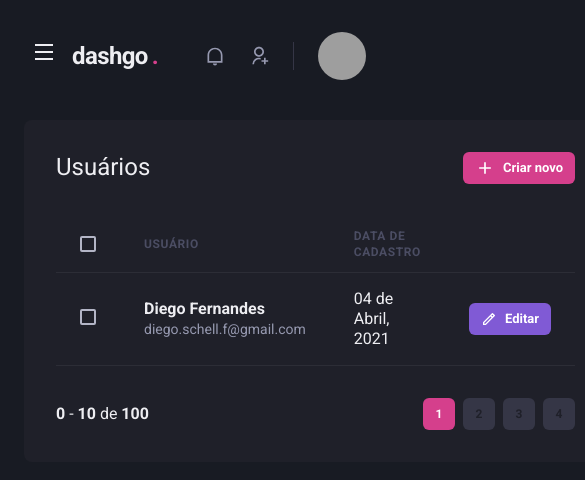
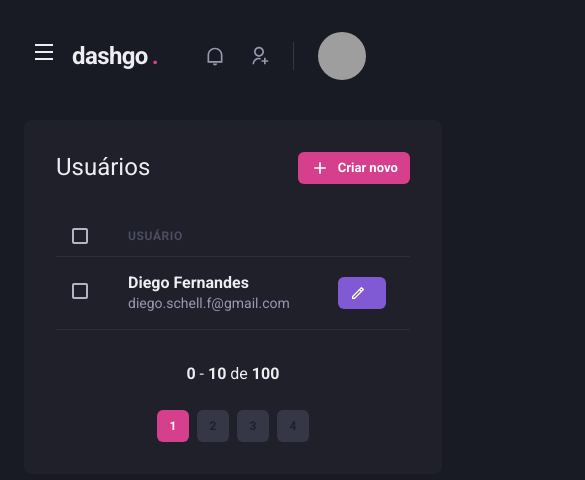
Before and after one commit to Lego4m/Ignite-ReactJS, a Next.js app in the folder 04-dashgo/: page /users in a window 390 px wide. Shown: the top 480 px of the page, 585 px wide, since content can reach past the window. Built offline with nearby package versions, Linux system fonts and the light colour scheme; grey boxes are pictures that could not be loaded.

Commit message:
04 - Listagem responsiva

```diff
--- a/04-dashgo/src/components/Pagination/index.tsx
+++ b/04-dashgo/src/components/Pagination/index.tsx
@@ -1,10 +1,10 @@
-import { Box, HStack } from '@chakra-ui/react';
+import { Box, Stack } from '@chakra-ui/react';
 import { PaginationItem } from './PaginationItem';
 
 export function Pagination() {
   return (
-    <HStack
-      direction='row'
+    <Stack
+      direction={['column', 'row']}
       spacing='6'
       mt='8'
       justify='space-between'
@@ -14,12 +14,12 @@
         <strong>0</strong> - <strong>10</strong> de <strong>100</strong>
       </Box>
 
-      <HStack direction='row' spacing='2'>
+      <Stack direction='row' spacing='2'>
         <PaginationItem number={1} isCurrent />
         <PaginationItem number={2} />
         <PaginationItem number={3} />
         <PaginationItem number={4} />
-      </HStack>
-    </HStack>
+      </Stack>
+    </Stack>
   )
 }
--- a/04-dashgo/src/pages/users/index.tsx
+++ b/04-dashgo/src/pages/users/index.tsx
@@ -11,7 +11,8 @@
   Th,
   Thead,
   Tr,
-  Text
+  Text,
+  useBreakpointValue
 } from '@chakra-ui/react';
 import { RiAddLine, RiPencilLine } from 'react-icons/ri';
 
@@ -20,6 +21,11 @@
 import { Sidebar } from '../../components/Sidebar';
 
 export default function UserList() {
+  const isWideVesrion = useBreakpointValue({
+    base: false,
+    lg: true,
+  });
+
   return (
     <Box>
       <Header />
@@ -45,18 +51,18 @@
           <Table colorScheme='whiteAlpha'>
             <Thead>
               <Tr>
-                <Th px='6' color='gray.300' width='8'>
+                <Th px={['4', '4', '6']} color='gray.300' width='8'>
                   <Checkbox colorScheme='pink'/>
                 </Th>
                 <Th>Usuário</Th>
-                <Th>Data de cadastro</Th>
+                { isWideVesrion && <Th>Data de cadastro</Th> }
                 <Th width='8'></Th>
               </Tr>
             </Thead>
 
             <Tbody>
               <Tr>
-                <Td px='6'>
+                <Td px={['4', '4', '6']}>
                   <Checkbox colorScheme='pink'/>
                 </Td>
                 <Td>
@@ -67,7 +73,7 @@
                     </Text>
                   </Box>
                 </Td>
-                <Td>04 de Abril, 2021</Td>
+                { isWideVesrion && <Td>04 de Abril, 2021</Td> }
                 <Td>
                   <Button
                     as='a'
@@ -76,7 +82,7 @@
                     colorScheme='purple'
                     leftIcon={<Icon as={RiPencilLine} fontSize='16' />}
                   >
-                    Editar
+                    { isWideVesrion && 'Editar' }
                   </Button>
                 </Td>
               </Tr>
```
